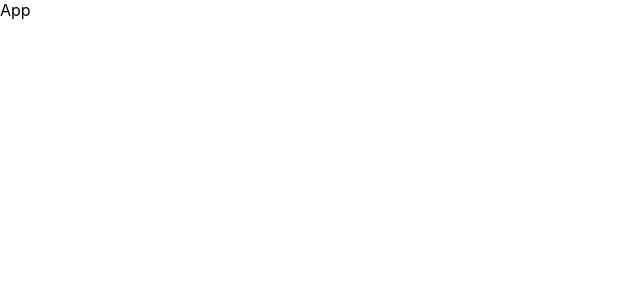
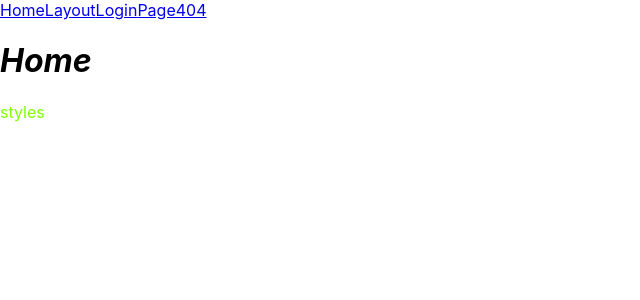
Before and after one commit to baiyang-h/react-base-cli, a React app: page / in a window 1280 px wide. Shown: the top 300 px of the page, without its empty margins (0-640 px from the left). Built offline with nearby package versions, Linux system fonts and the light colour scheme.

Commit message:
mod: 增加样式、路由

```diff
--- a/src/App.js
+++ b/src/App.js
@@ -1,9 +1,29 @@
 import React from 'react';
+import { BrowserRouter as Router, Switch, Route, Link } from 'react-router-dom'
+
+// 组件
+import Home from '@/pages/Home'
+import Layout from '@/pages/Layout'
+import Login from '@/pages/Login'
+import Page404 from '@/pages/Page404'
 
 function App() {
   return (
     <div className="App">
-      App
+      <Router>
+        <div>
+          <Link to='/'>Home</Link>
+          <Link to='/app'>Layout</Link>
+          <Link to='/login'>Login</Link>
+          <Link to='/Page404'>Page404</Link>
+        </div>
+        <Switch>
+          <Route exact path="/" component={ Home } />
+          <Route path="/app" component={ Layout } />
+          <Route exact path="/login" component={ Login } />
+          <Route component={ Page404 } />
+        </Switch>
+      </Router>
     </div>
   );
 }
--- /dev/null
+++ b/src/pages/Home.js
@@ -0,0 +1,13 @@
+import React from "react";
+import styles from '@/styles/a.module.css'   // 局部
+import '@/styles/a.css'   // 全局
+
+function Home() {
+  console.log(styles)
+  return <div>
+    <h1 className='a'>Home</h1>
+    <div className={styles.a}>styles</div>
+  </div>
+}
+
+export default Home
--- /dev/null
+++ b/src/pages/Layout.js
@@ -0,0 +1,7 @@
+import React from "react";
+
+function Layout() {
+  return <div>Layout</div>
+}
+
+export default Layout
--- /dev/null
+++ b/src/pages/Login.js
@@ -0,0 +1,7 @@
+import React from "react";
+
+function Login() {
+  return <div>Login</div>
+}
+
+export default Login
--- /dev/null
+++ b/src/pages/Page404.js
@@ -0,0 +1,7 @@
+import React from "react";
+
+function Page404() {
+  return <div>Page404</div>
+}
+
+export default Page404
--- /dev/null
+++ b/src/styles/a.css
@@ -0,0 +1,3 @@
+.a {
+  font-style: italic;
+}
--- /dev/null
+++ b/src/styles/a.module.css
@@ -0,0 +1,3 @@
+.a {
+  color: chartreuse;
+}
```
